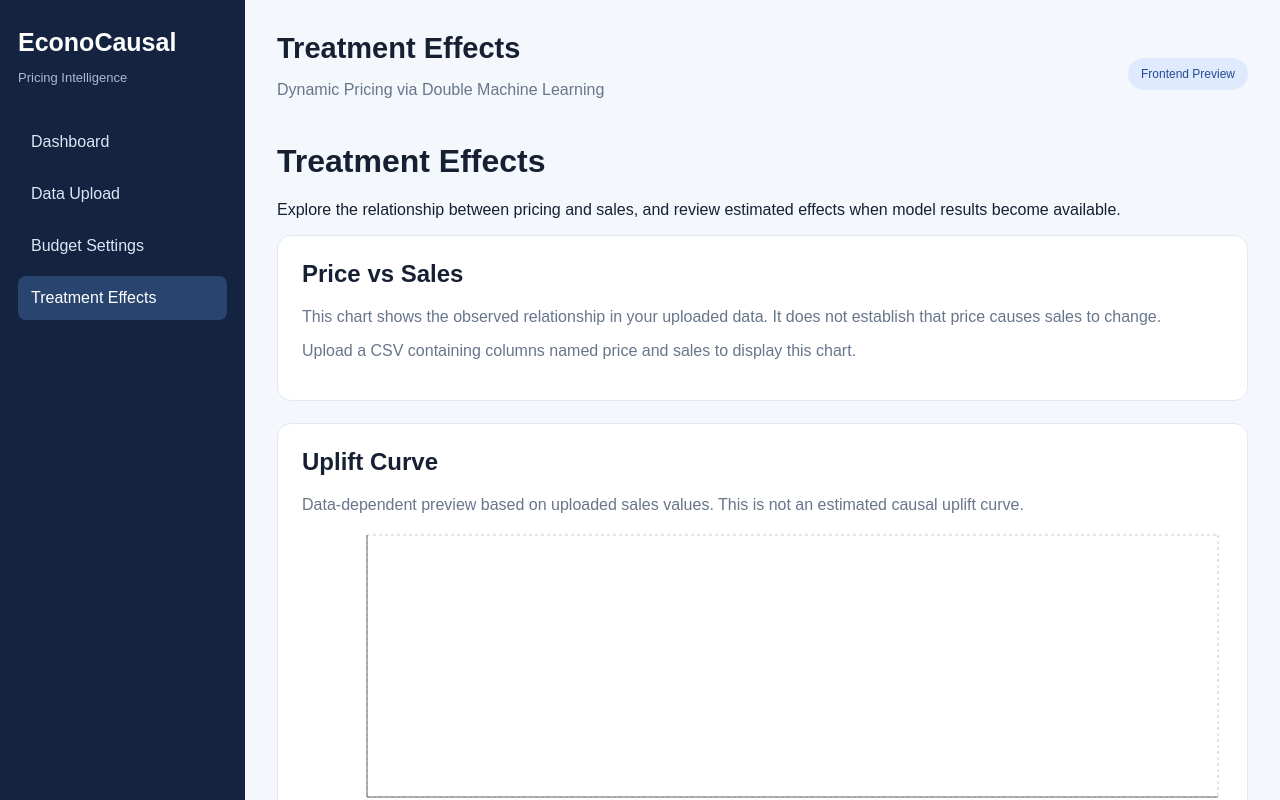
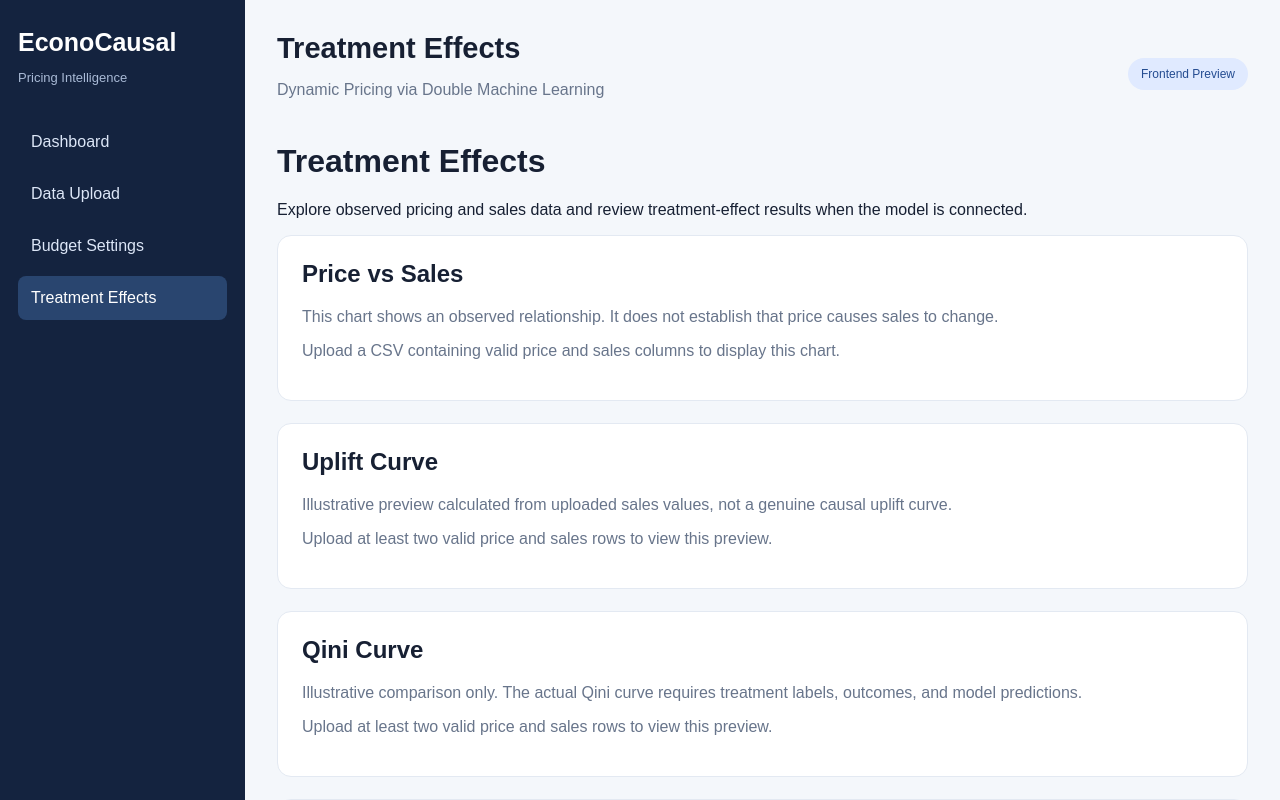
Before and after one commit to Aakash25DS02/-EconoCausal-Dynamic-Pricing-via-Double-Machine-Learning, a React (Vite) app in the folder Frontend/: page / in a window 1280 px wide. Both pictures are taken after a click on the button "Treatment Effects". Shown: the top 800 px of the page. Built offline with nearby package versions, Linux system fonts and the light colour scheme.

Commit message:
Replace treatment effect charts with Plotly

```diff
--- a/Frontend/src/pages/TreatmentEffects.jsx
+++ b/Frontend/src/pages/TreatmentEffects.jsx
@@ -1,19 +1,14 @@
-import {
-  ResponsiveContainer,
-  LineChart,
-  Line,
-  XAxis,
-  YAxis,
-  CartesianGrid,
-  Tooltip,
-  Legend
-} from 'recharts'
+import Plot from 'react-plotly.js'
 
-export default function TreatmentEffects ({ dataset }) {
+export default function TreatmentEffects({ dataset }) {
   const hasPriceAndSales =
     dataset?.rows?.length > 0 &&
-    dataset.columns?.some(column => column.toLowerCase() === 'price') &&
-    dataset.columns?.some(column => column.toLowerCase() === 'sales')
+    dataset.columns?.some(
+      column => column.toLowerCase() === 'price'
+    ) &&
+    dataset.columns?.some(
+      column => column.toLowerCase() === 'sales'
+    )
 
   const chartData = hasPriceAndSales
     ? dataset.rows
@@ -21,192 +16,201 @@ export default function TreatmentEffects ({ dataset }) {
           price: Number(row.price),
           sales: Number(row.sales)
         }))
-        .filter(row => Number.isFinite(row.price) && Number.isFinite(row.sales))
+        .filter(
+          row =>
+            Number.isFinite(row.price) &&
+            Number.isFinite(row.sales)
+        )
         .sort((a, b) => a.price - b.price)
     : []
 
   const upliftPreviewData =
     chartData.length > 1
       ? (() => {
-          const minSales = Math.min(...chartData.map(row => row.sales))
-          const maxSales = Math.max(...chartData.map(row => row.sales))
-          const range = maxSales - minSales || 1
+          const sales = chartData.map(row => row.sales)
+          const min = Math.min(...sales)
+          const range = Math.max(...sales) - min || 1
 
           return chartData.map((row, index) => ({
-            population: Number(
-              (((index + 1) / chartData.length) * 100).toFixed(1)
-            ),
-            uplift: Number((((row.sales - minSales) / range) * 100).toFixed(2))
+            population: ((index + 1) / chartData.length) * 100,
+            uplift: ((row.sales - min) / range) * 100
           }))
         })()
       : []
 
-  const qiniPreviewData =
-    chartData.length > 1
-      ? (() => {
-          const minSales = Math.min(...chartData.map(row => row.sales))
-          const maxSales = Math.max(...chartData.map(row => row.sales))
-          const range = maxSales - minSales || 1
+  const qiniPreviewData = upliftPreviewData.map(point => ({
+    population: point.population,
+    model: (point.uplift * point.population) / 100,
+    baseline: point.population * 0.5
+  }))
 
-          return chartData.map((row, index) => {
-            const population = ((index + 1) / chartData.length) * 100
+  const plotLayout = {
+    autosize: true,
+    margin: { l: 60, r: 25, t: 25, b: 65 },
+    paper_bgcolor: 'rgba(0,0,0,0)',
+    plot_bgcolor: 'rgba(0,0,0,0)',
+    font: { family: 'Arial, sans-serif', size: 12 },
+    xaxis: { gridcolor: '#e5e7eb' },
+    yaxis: { gridcolor: '#e5e7eb' },
+    legend: { orientation: 'h', y: -0.25 }
+  }
 
-            const normalizedSales = (row.sales - minSales) / range
-
-            return {
-              population: Number(population.toFixed(1)),
-              model: Number((normalizedSales * population).toFixed(2)),
-              baseline: Number((population * 0.5).toFixed(2))
+  const plotConfig = {
+    responsive: true,
+    displaylogo: false
   }
-          })
-        })()
-      : []
 
   return (
-    <div className='page'>
+    <div className="page">
       <h1>Treatment Effects</h1>
       <p>
-        Explore the relationship between pricing and sales, and review estimated
-        effects when model results become available.
+        Explore observed pricing and sales data and review
+        treatment-effect results when the model is connected.
       </p>
 
-      <section className='panel'>
+      <section className="panel">
         <h2>Price vs Sales</h2>
         <p>
-          This chart shows the observed relationship in your uploaded data. It
-          does not establish that price causes sales to change.
+          This chart shows an observed relationship. It does not
+          establish that price causes sales to change.
         </p>
 
         {chartData.length > 0 ? (
-          <div style={{ width: '100%', height: 320 }}>
-            <ResponsiveContainer width='100%' height='100%'>
-              <LineChart data={chartData}>
-                <CartesianGrid strokeDasharray='3 3' />
-                <XAxis
-                  dataKey='price'
-                  type='number'
-                  label={{
-                    value: 'Price',
-                    position: 'insideBottom',
-                    offset: -5
+          <Plot
+            data={[
+              {
+                x: chartData.map(row => row.price),
+                y: chartData.map(row => row.sales),
+                type: 'scatter',
+                mode: 'lines+markers',
+                name: 'Observed sales',
+                line: { color: '#2563eb', width: 2 },
+                marker: { size: 7 }
+              }
+            ]}
+            layout={{
+              ...plotLayout,
+              height: 320,
+              xaxis: {
+                ...plotLayout.xaxis,
+                title: 'Price'
+              },
+              yaxis: {
+                ...plotLayout.yaxis,
+                title: 'Sales'
+              }
             }}
+            config={plotConfig}
+            useResizeHandler
+            style={{ width: '100%' }}
           />
-                <YAxis
-                  label={{
-                    value: 'Sales',
-                    angle: -90,
-                    position: 'insideLeft'
-                  }}
-                />
-                <Tooltip />
-                <Legend />
-                <Line
-                  type='monotone'
-                  dataKey='sales'
-                  name='Observed sales'
-                  stroke='#2563eb'
-                  strokeWidth={2}
-                  dot
-                />
-              </LineChart>
-            </ResponsiveContainer>
-          </div>
         ) : (
           <p>
-            Upload a CSV containing columns named price and sales to display
-            this chart.
+            Upload a CSV containing valid price and sales columns
+            to display this chart.
           </p>
         )}
       </section>
 
-      <section className='panel'>
+      <section className="panel">
         <h2>Uplift Curve</h2>
         <p>
-          Data-dependent preview based on uploaded sales values. This is not an
-          estimated causal uplift curve.
+          Illustrative preview calculated from uploaded sales values,
+          not a genuine causal uplift curve.
         </p>
 
-        <div style={{ width: '100%', height: 320 }}>
-          <ResponsiveContainer width='100%' height='100%'>
-            <LineChart data={upliftPreviewData}>
-              <CartesianGrid strokeDasharray='3 3' />
-              <XAxis
-                dataKey='population'
-                type='number'
-                domain={[0, 100]}
-                label={{
-                  value: 'Customers Selected (%)',
-                  position: 'insideBottom',
-                  offset: -5
+        {upliftPreviewData.length > 1 ? (
+          <Plot
+            data={[
+              {
+                x: upliftPreviewData.map(p => p.population),
+                y: upliftPreviewData.map(p => p.uplift),
+                type: 'scatter',
+                mode: 'lines+markers',
+                name: 'Illustrative preview',
+                line: { color: '#7c3aed', width: 2 }
+              }
+            ]}
+            layout={{
+              ...plotLayout,
+              height: 320,
+              xaxis: {
+                ...plotLayout.xaxis,
+                title: 'Customers Selected (%)',
+                range: [0, 100]
+              },
+              yaxis: {
+                ...plotLayout.yaxis,
+                title: 'Normalized Sales (%)'
+              }
             }}
+            config={plotConfig}
+            useResizeHandler
+            style={{ width: '100%' }}
           />
-              <YAxis />
-              <Tooltip />
-              <Legend />
-              <Line
-                type='monotone'
-                dataKey='uplift'
-                name='Illustrative uplift'
-                stroke='#7c3aed'
-                strokeWidth={2}
-                dot
-              />
-            </LineChart>
-          </ResponsiveContainer>
-        </div>
+        ) : (
+          <p>Upload at least two valid price and sales rows to view this preview.</p>
+        )}
       </section>
 
-      <section className='panel'>
+      <section className="panel">
         <h2>Qini Curve</h2>
         <p>
-          Data-dependent preview compared with a reference line. This is not a
-          statistically calculated Qini curve.
+          Illustrative comparison only. The actual Qini curve requires
+          treatment labels, outcomes, and model predictions.
         </p>
 
-        <div style={{ width: '100%', height: 320 }}>
-          <ResponsiveContainer width='100%' height='100%'>
-            <LineChart data={qiniPreviewData}>
-              <CartesianGrid strokeDasharray='3 3' />
-              <XAxis
-                dataKey='population'
-                type='number'
-                domain={[0, 100]}
-                label={{
-                  value: 'Customers Selected (%)',
-                  position: 'insideBottom',
-                  offset: -5
+        {qiniPreviewData.length > 1 ? (
+          <Plot
+            data={[
+              {
+                x: qiniPreviewData.map(p => p.population),
+                y: qiniPreviewData.map(p => p.model),
+                type: 'scatter',
+                mode: 'lines+markers',
+                name: 'Illustrative preview',
+                line: { color: '#2563eb', width: 2 }
+              },
+              {
+                x: qiniPreviewData.map(p => p.population),
+                y: qiniPreviewData.map(p => p.baseline),
+                type: 'scatter',
+                mode: 'lines',
+                name: 'Reference line',
+                line: {
+                  color: '#64748b',
+                  dash: 'dash',
+                  width: 2
+                }
+              }
+            ]}
+            layout={{
+              ...plotLayout,
+              height: 320,
+              xaxis: {
+                ...plotLayout.xaxis,
+                title: 'Customers Selected (%)',
+                range: [0, 100]
+              },
+              yaxis: {
+                ...plotLayout.yaxis,
+                title: 'Illustrative Score'
+              }
             }}
+            config={plotConfig}
+            useResizeHandler
+            style={{ width: '100%' }}
           />
-              <YAxis />
-              <Tooltip />
-              <Legend />
-              <Line
-                type='monotone'
-                dataKey='model'
-                name='Illustrative model'
-                stroke='#2563eb'
-                strokeWidth={2}
-                dot
-              />
-              <Line
-                type='monotone'
-                dataKey='baseline'
-                name='Illustrative baseline'
-                stroke='#64748b'
-                strokeDasharray='5 5'
-                strokeWidth={2}
-                dot={false}
-              />
-            </LineChart>
-          </ResponsiveContainer>
-        </div>
+        ) : (
+          <p>Upload at least two valid price and sales rows to view this preview.</p>
+        )}
       </section>
 
-      <section className='panel'>
+      <section className="panel">
         <h2>Estimated Treatment Effect</h2>
         <p>
-          The Double Machine Learning model's estimated price effect will appear
-          here when its results are connected.
+          The Double Machine Learning estimate will appear here
+          when the backend API is connected.
         </p>
         <p>
           <strong>Status:</strong> Waiting for model results
```
Lines whose indentation alone changed are shown as unchanged.
